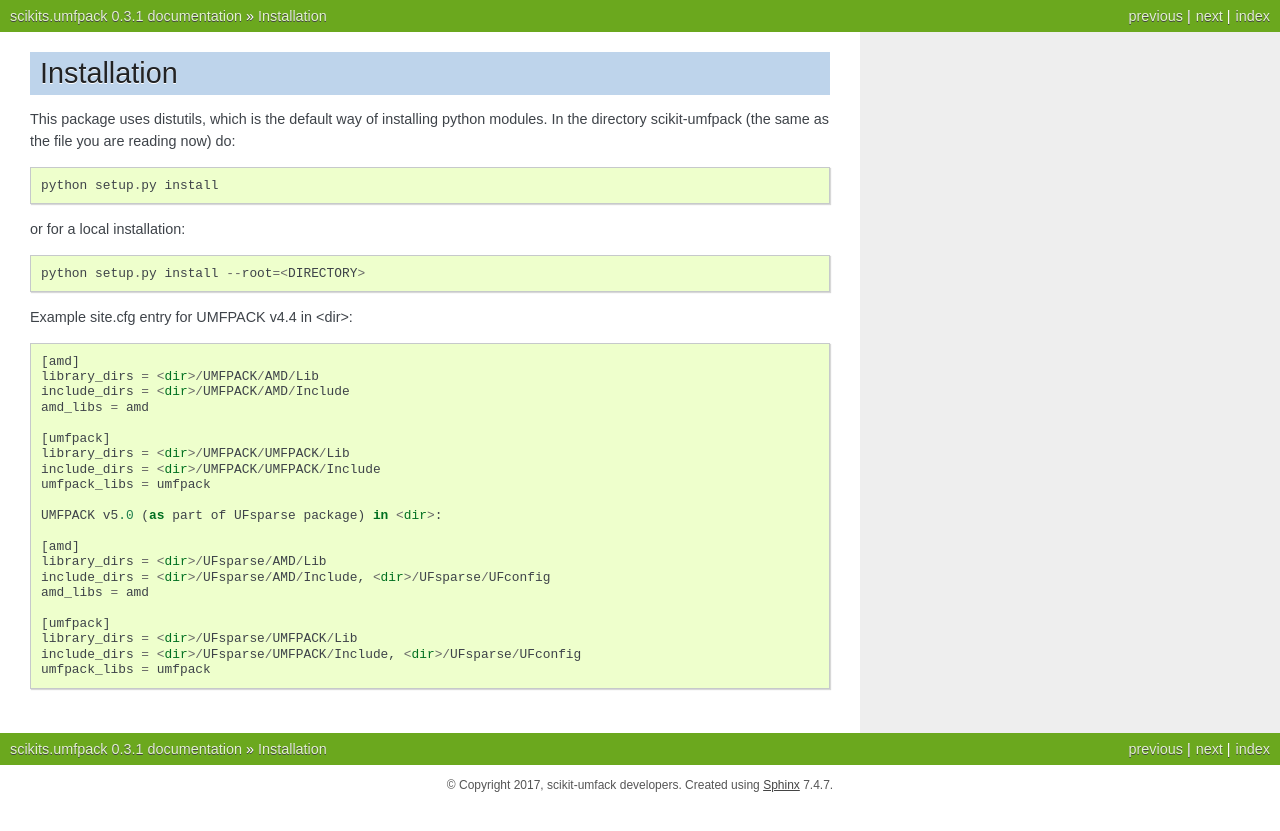
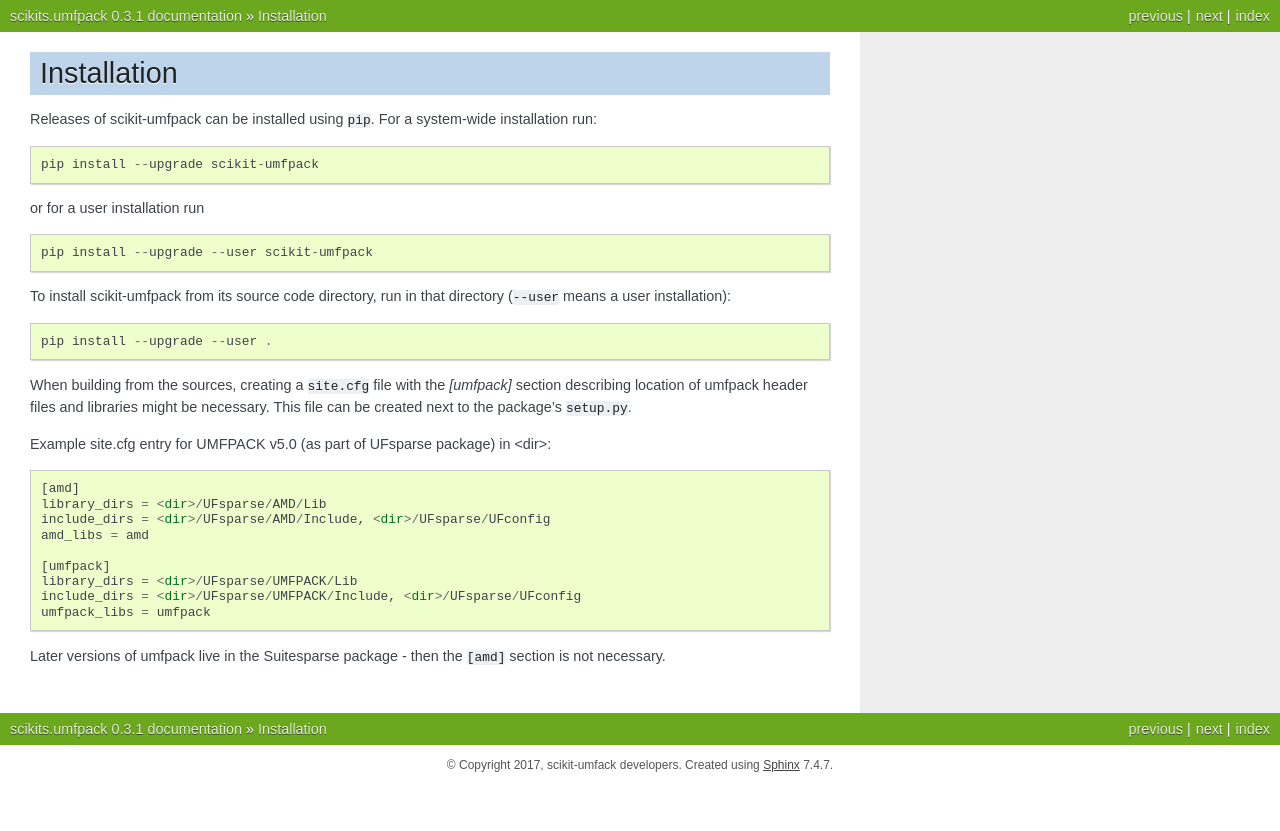
Before and after one commit to scikit-umfpack/scikit-umfpack, a Sphinx documentation site: the page built from docs/install.rst, in a window 1280 px wide. Shown: the top 831 px of the page. Built offline with Sphinx 7.4.7, drawn with Linux system fonts in a browser that asks for light colours.

Commit message:
DOC: update installation instructions, reuse text from README.rst

```diff
--- a/README.rst
+++ b/README.rst
@@ -46,22 +46,26 @@ from Nadir Soualem are helpful for getting a working METIS build.
 
 Otherwise, I commend you to the documentation.
 
-Install
-=======
+Installation
+============
 
-This package uses distutils, which is the default way of installing
-python modules. In the directory scikit-umfpack (the same as the file
-you are reading now) do:
+.. include-start
 
-::
+Releases of scikit-umfpack can be installed using ``pip``. For a system-wide
+installation run::
 
-    python setup.py install
+  pip install --upgrade scikit-umfpack
 
-or for a local installation:
+or for a user installation run ::
 
-::
+  pip install --upgrade --user scikit-umfpack
 
-    python setup.py install --root=<DIRECTORY>
+To install scikit-umfpack from its source code directory, run in that
+directory (``--user`` means a user installation)::
+
+  pip install --upgrade --user .
+
+.. include-end
 
 Development
 ===========
--- a/docs/install.rst
+++ b/docs/install.rst
@@ -1,29 +1,17 @@
 Installation
 ============
 
-This package uses distutils, which is the default way of installing python
-modules. In the directory scikit-umfpack (the same as the file you are reading
-now) do::
+.. include:: ../README.rst
+  :start-after: include-start
+  :end-before: include-end
 
-  python setup.py install
+When building from the sources, creating a ``site.cfg`` file with the
+`[umfpack]` section describing location of umfpack header files and libraries
+might be necessary. This file can be created next to the package's
+``setup.py``.
 
-or for a local installation::
-
-  python setup.py install --root=<DIRECTORY>
-
-Example site.cfg entry for UMFPACK v4.4 in <dir>::
-
-    [amd]
-    library_dirs = <dir>/UMFPACK/AMD/Lib
-    include_dirs = <dir>/UMFPACK/AMD/Include
-    amd_libs = amd
-
-    [umfpack]
-    library_dirs = <dir>/UMFPACK/UMFPACK/Lib
-    include_dirs = <dir>/UMFPACK/UMFPACK/Include
-    umfpack_libs = umfpack
-
-    UMFPACK v5.0 (as part of UFsparse package) in <dir>:
+Example site.cfg entry for UMFPACK v5.0 (as part of UFsparse package) in
+<dir>::
 
     [amd]
     library_dirs = <dir>/UFsparse/AMD/Lib
@@ -34,3 +22,6 @@ Example site.cfg entry for UMFPACK v4.4 in <dir>::
     library_dirs = <dir>/UFsparse/UMFPACK/Lib
     include_dirs = <dir>/UFsparse/UMFPACK/Include, <dir>/UFsparse/UFconfig
     umfpack_libs = umfpack
+
+Later versions of umfpack live in the Suitesparse package - then the ``[amd]``
+section is not necessary.
```
